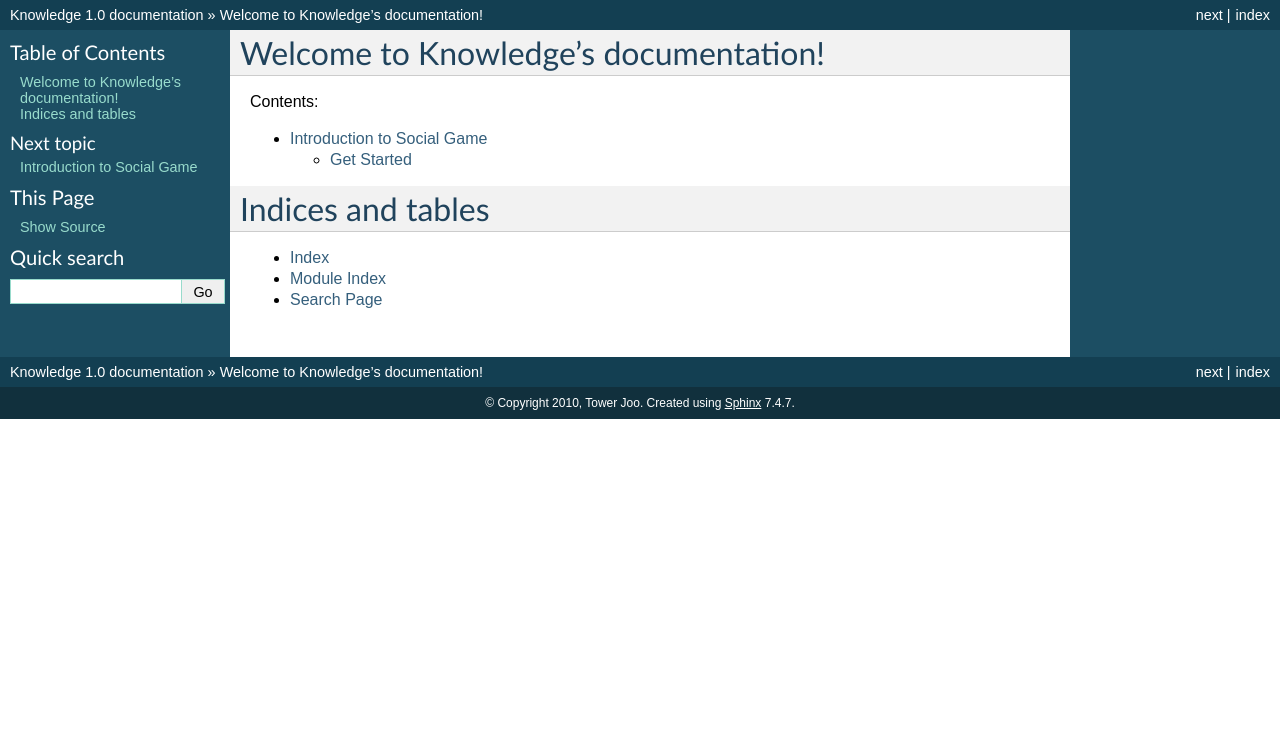
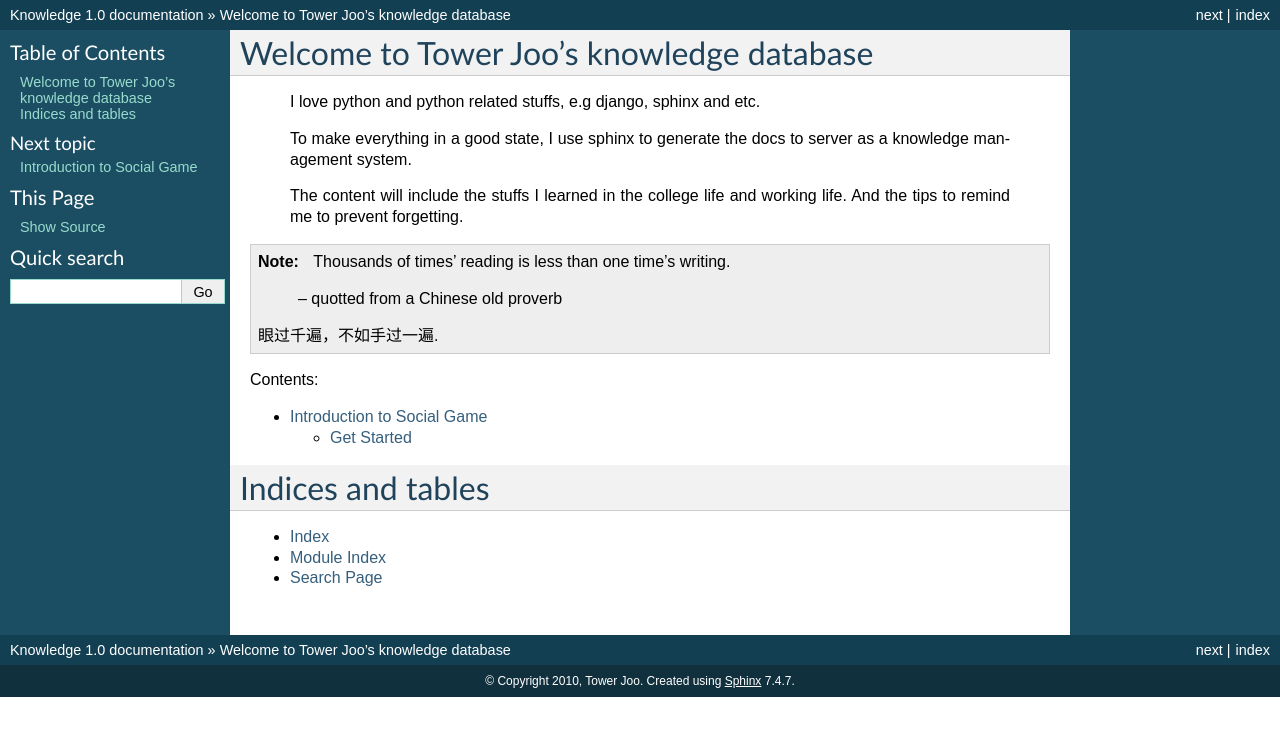
Before and after one commit to towerjoo/knowledge, a Sphinx documentation site: the page built from docs/index.rst, in a window 1280 px wide. Shown: the top 736 px of the page. Built offline with Sphinx 7.4.7, drawn with Linux system fonts in a browser that asks for light colours; formulas are drawn with MathJax 3.

Commit message:
refine the index.rst

```diff
--- a/docs/conf.py
+++ b/docs/conf.py
@@ -54,7 +54,7 @@ release = '1.0'
 
 # The language for content autogenerated by Sphinx. Refer to documentation
 # for a list of supported languages.
-#language = None
+#language = "zh_CN"
 
 # There are two options for replacing |today|: either, you set today to some
 # non-false value, then it is used:
--- a/docs/index.rst
+++ b/docs/index.rst
@@ -3,8 +3,26 @@
    You can adapt this file completely to your liking, but it should at least
    contain the root `toctree` directive.
 
-Welcome to Knowledge's documentation!
-=====================================
+Welcome to Tower Joo's knowledge database
+===============================================
+
+   I love python and python related stuffs, e.g django, sphinx and etc.
+
+   To make everything in a good state, I use sphinx to generate the docs to server as
+   a knowledge management system.
+
+   The content will include the stuffs I learned in the college life and working life.
+   And the tips to remind me to prevent forgetting.
+
+.. note::
+
+    Thousands of times' reading is less than one time's writing.
+
+        -- quotted from a Chinese old proverb
+
+    眼过千遍，不如手过一遍.
+
+
 
 Contents:
 
```
